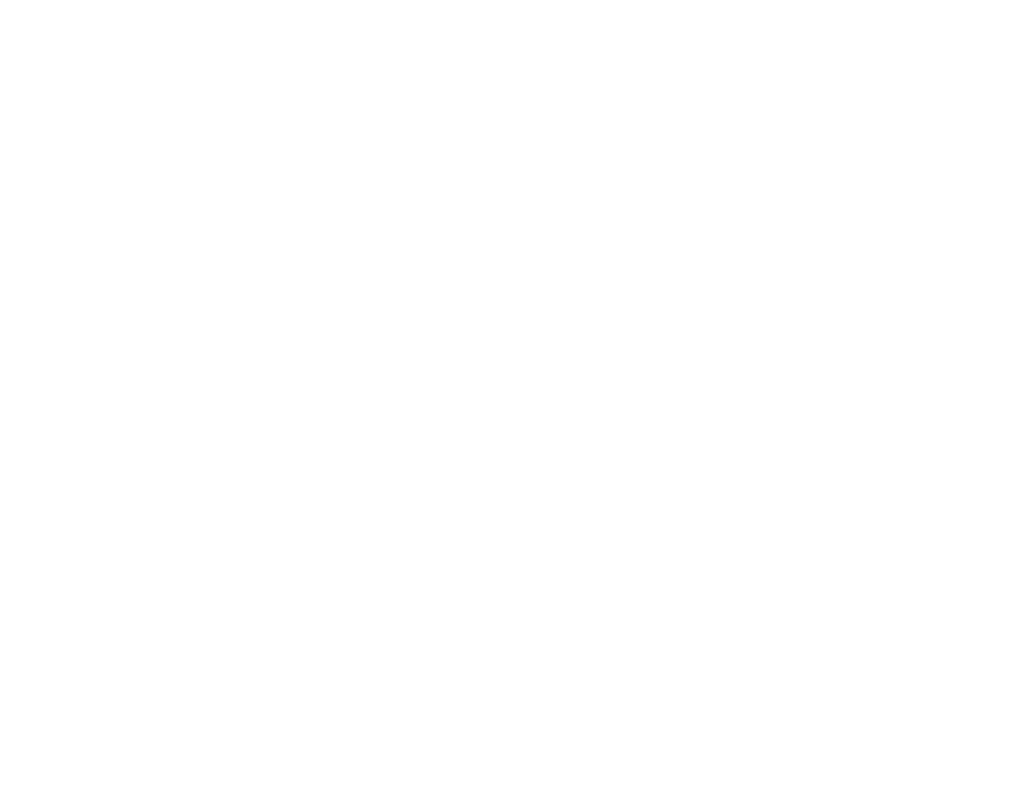
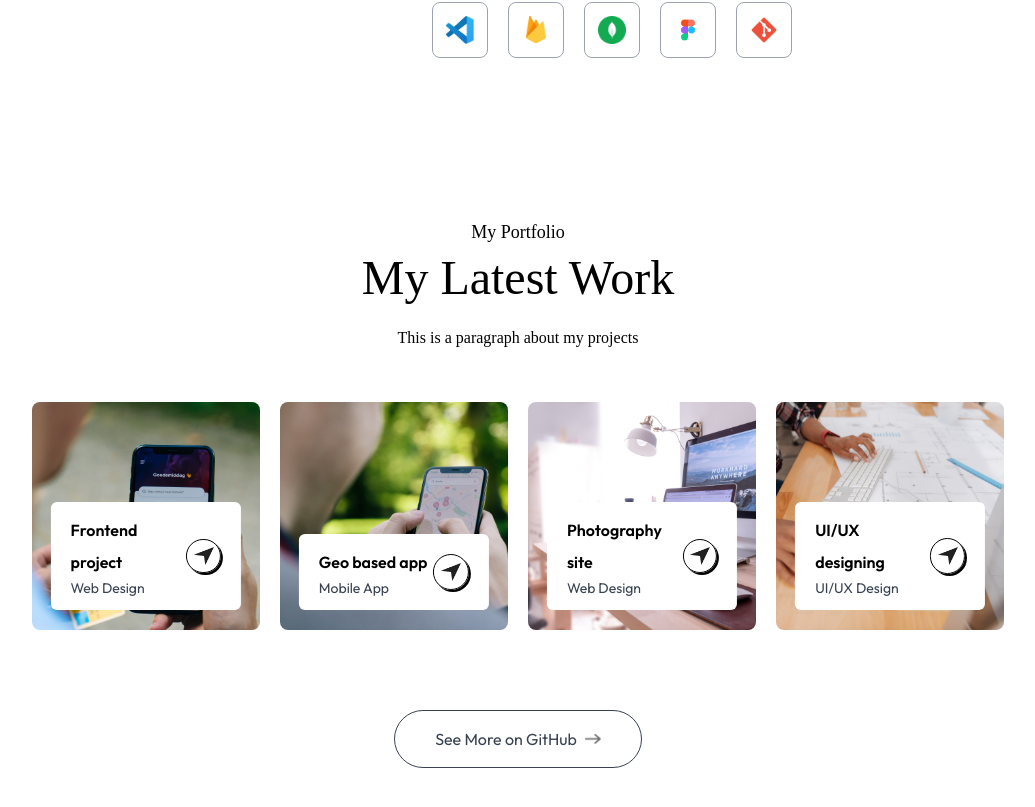
Before and after one commit to RickSlick3/portfolio-website, a Next.js app in the folder portfolio/: page / in a window 1280 px wide. Shown: the part 1749-2556 px from the top of the page, without its empty margins (122-1157 px from the left). Before the commit the page ends 1728 px from the top, so only its background shows below. Built offline with nearby package versions, Linux system fonts and the light colour scheme; a web font is replaced by a local one.

Commit message:
added projects section

```diff
--- a/portfolio/app/components/Navbar.jsx
+++ b/portfolio/app/components/Navbar.jsx
@@ -1,5 +1,3 @@
-'use client'
-
 import { assets } from '@/assets/assets'
 import Image from 'next/image'
 import React, { useRef, useState, useEffect } from 'react'
--- /dev/null
+++ b/portfolio/app/components/Projects.jsx
@@ -0,0 +1,44 @@
+import { assets, workData } from '@/assets/assets'
+import Image from 'next/image'
+import React from 'react'
+
+const Projects = () => {
+    return (
+        <div id='projects' className='w-full px-[12%] py-10 scroll-mt-20'>
+            <h4 className='text-center mb-2 text-lg font-Ovo'>
+                My Portfolio
+            </h4>
+            <h2 className='text-center text-5xl font-Ovo'>
+                My Latest Work
+            </h2>
+
+            <p className='text-center max-w-2xl mx-auto mt-5 mb-12 font-Ovo'>
+                This is a paragraph about my projects
+            </p>
+
+            <div className='grid grid-cols-auto my-10 gap-5'>
+                {workData.map((project, index) => (
+                    <div key={index} style={{backgroundImage: `url(${project.bgImage})`}}
+                    className='aspect-square bg-no-repeat bg-cover bg-center rounded-lg relative cursor-pointer group'>
+                        <div className='bg-white w-10/12 rounded-md absolute bottom-5 left-1/2 -translate-x-1/2 py-3 px-5 flex items-center justify-between duration-500 group-hover:bottom-7'>
+                            <div>
+                                <h2 className='font-semibold'>{project.title}</h2>
+                                <p className='text-sm text-gray-700'>{project.description}</p>
+                            </div>
+                            <div className='border rounded-full border-black w-9 aspect-square flex items-center justify-center shadow-[2px_2px_0_#000] group-hover:bg-lime-300 transition'>
+                                <Image src={assets.send_icon} alt='send icon' className='w-5'/>
+                            </div>
+                        </div>
+                    </div>
+                ))}
+            </div>
+
+            <a href='https://github.com/RickSlick3' className='w-max flex items-center justify-center gap-2 text-gray-700 border-[0.5px] border-gray-700 rounded-full py-3 px-10 mx-auto my-20 hover:bg-lightHover duration-500'>
+                See More on GitHub
+                <Image src={assets.right_arrow_bold} alt='right arrow' className='w-4'/>
+            </a>
+        </div>
+    )
+}
+
+export default Projects
--- a/portfolio/app/page.js
+++ b/portfolio/app/page.js
@@ -1,6 +1,8 @@
+'use client'
 import About from "./components/About";
 import Header from "./components/Header";
 import Navbar from "./components/Navbar";
+import Projects from "./components/Projects";
 
 export default function Home() {
   return (
@@ -8,6 +10,7 @@
     <Navbar />
     <Header />
     <About />
+    <Projects />
     </>
   );
 }
--- a/portfolio/tailwind.config.mjs
+++ b/portfolio/tailwind.config.mjs
@@ -21,6 +21,9 @@
         'white': '3px 3px 0 #fff',
       }
     },
+    gridTemplateColumns: {
+      'auto': 'repeat(auto-fit, minmax(200px, 1fr))',
+    }
   },
   plugins: [],
 };
```
